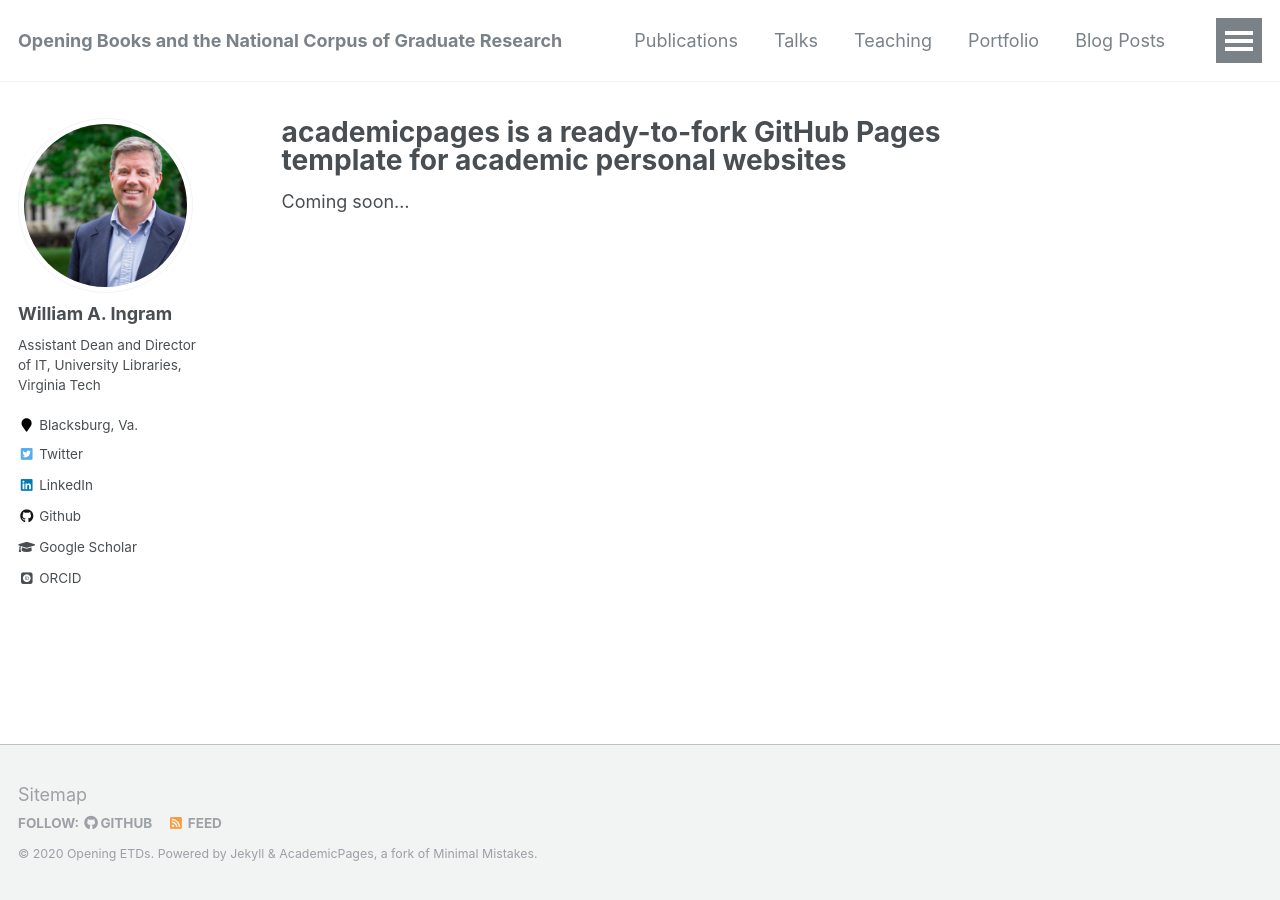
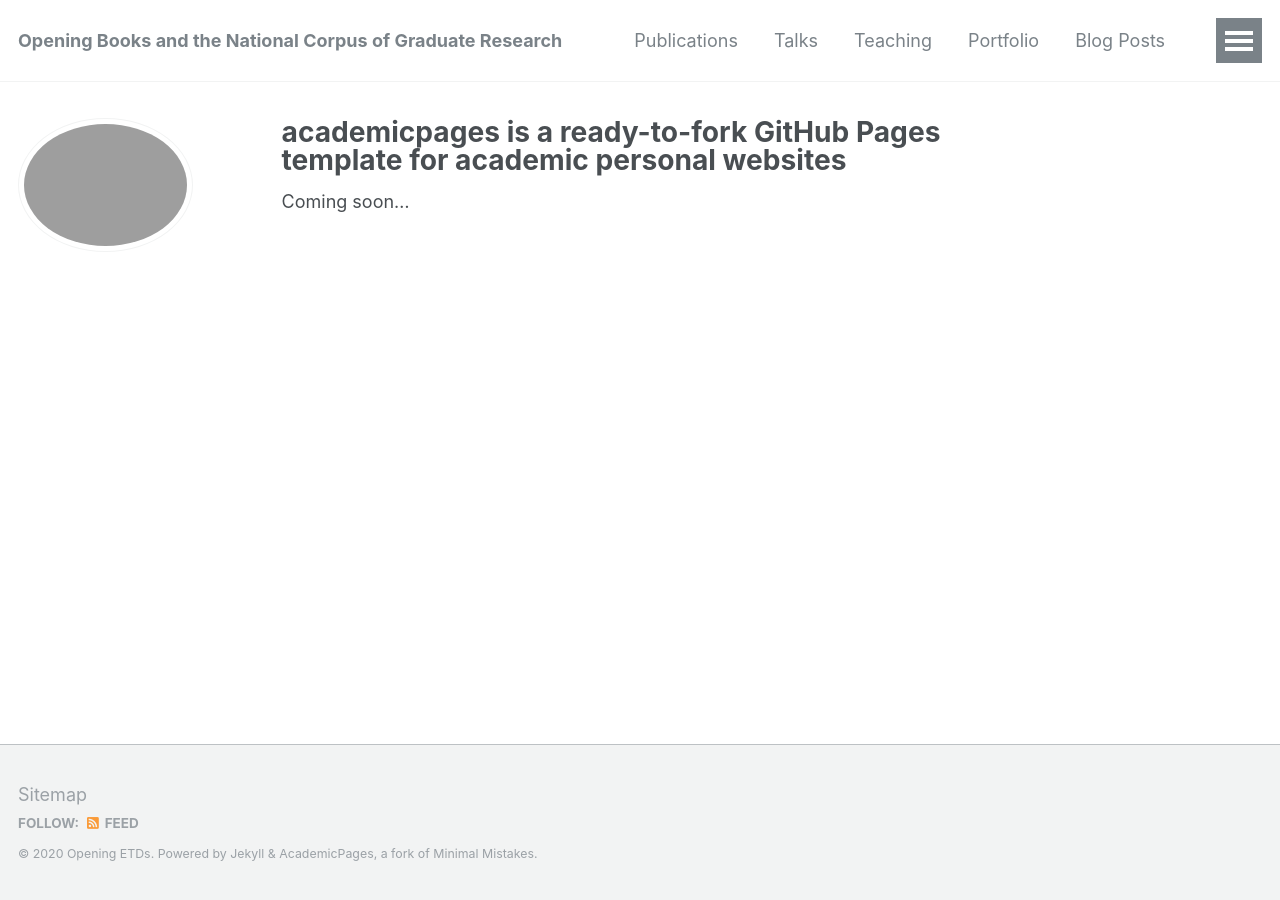
Before and after one commit to Opening-ETDs/opening-etds.github.io, a Jekyll site: the page built from _pages/about.md, in a window 1280 px wide. Built offline with Jekyll 4.4.1, drawn with Linux system fonts in a browser that asks for light colours; some web fonts are replaced.

Commit message:
updating config

```diff
--- a/_config.yml
+++ b/_config.yml
@@ -78,43 +78,43 @@ analytics:
     tracking_id          :
 
 
-# Site Author
-author:
-  name             : "William A. Ingram"
-  avatar           : "ingram_photo_800px.png"
-  bio              : "Assistant Dean and Director of IT, University Libraries, Virginia Tech"
-  location         : "Blacksburg, Va."
-  employer         :
-  pubmed           :
-  googlescholar    : "https://scholar.google.com/citations?user=L-R5NXwAAAAJ&hl=en"
-  email            :
-  researchgate     :  # example: "https://www.researchgate.net/profile/William_Ingram7"
-  uri              :
-  bitbucket        :
-  codepen          :
-  dribbble         :
-  flickr           :
-  facebook         :
-  foursquare       :
-  github           : "waingram"
-  google_plus      :
-  keybase          :
-  instagram        :
-  impactstory      : #"https://profiles.impactstory.org/u/xxxx-xxxx-xxxx-xxxx"
-  lastfm           :
-  linkedin         : "https://www.linkedin.com/in/waingram/"
-  orcid            : "http://orcid.org/0000-0002-8307-8844"
-  pinterest        :
-  soundcloud       :
-  stackoverflow    : # http://stackoverflow.com/users/123456/username
-  steam            :
-  tumblr           :
-  twitter          : "sudobear"
-  vine             :
-  weibo            :
-  xing             :
-  youtube          :
-  wikipedia        :
+# # Site Author
+# author:
+#   name             : ""
+#   avatar           : "ingram_photo_800px.png"
+#   bio              : "Assistant Dean and Director of IT, University Libraries, Virginia Tech"
+#   location         : "Blacksburg, Va."
+#   employer         :
+#   pubmed           :
+#   googlescholar    : "https://scholar.google.com/citations?user=L-R5NXwAAAAJ&hl=en"
+#   email            :
+#   researchgate     :  # example: "https://www.researchgate.net/profile/William_Ingram7"
+#   uri              :
+#   bitbucket        :
+#   codepen          :
+#   dribbble         :
+#   flickr           :
+#   facebook         :
+#   foursquare       :
+#   github           : "waingram"
+#   google_plus      :
+#   keybase          :
+#   instagram        :
+#   impactstory      : #"https://profiles.impactstory.org/u/xxxx-xxxx-xxxx-xxxx"
+#   lastfm           :
+#   linkedin         : "https://www.linkedin.com/in/waingram/"
+#   orcid            : "http://orcid.org/0000-0002-8307-8844"
+#   pinterest        :
+#   soundcloud       :
+#   stackoverflow    : # http://stackoverflow.com/users/123456/username
+#   steam            :
+#   tumblr           :
+#   twitter          : "sudobear"
+#   vine             :
+#   weibo            :
+#   xing             :
+#   youtube          :
+#   wikipedia        :
 
 
 # Reading Files
```
